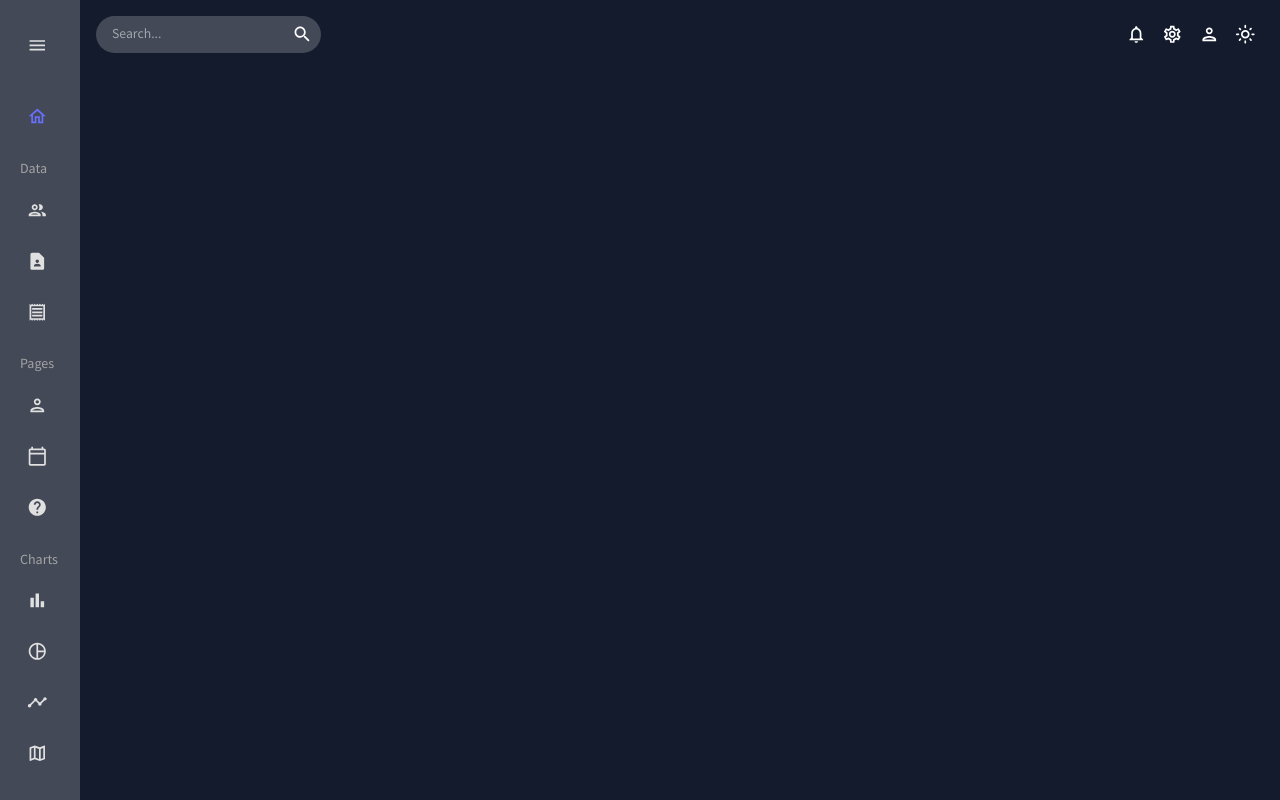
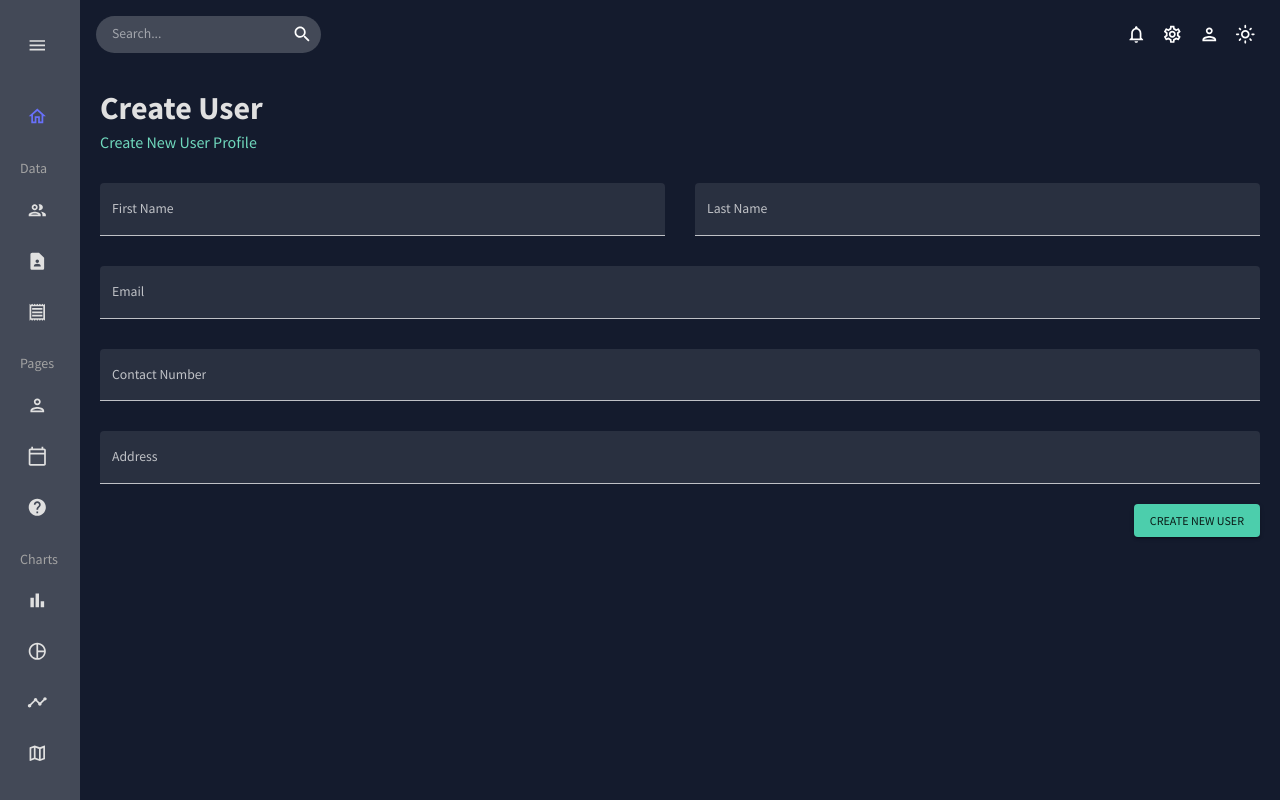
Before and after one commit to ArtisAdemi/AdminPannel, a React (Create React App) app in the folder view/: page /form in a window 1280 px wide. Built offline with nearby package versions, Linux system fonts and the light colour scheme.

Commit message:
Form Added without backend (submits on console.log)

```diff
--- a/view/src/App.js
+++ b/view/src/App.js
@@ -7,8 +7,8 @@
 import Team from './scenes/team';
 import Contacts from './scenes/contacts';
 import Invoices from './scenes/invoices';
+import Form from './scenes/form';
 // import Bar from './scenes/bar';
-// import Form from './scenes/form';
 // import Line from './scenes/line';
 // import Pie from './scenes/pie';
 // import FAQ from './scenes/faq';
@@ -32,7 +32,7 @@
           <Route path="/team" element={<Team />} />
           <Route path="/contacts" element={<Contacts />} />
           <Route path="/invoices" element={<Invoices />} />
-          {/* <Route path="/form" element={<Form />} /> */}
+          <Route path="/form" element={<Form />} />
           {/* <Route path="/bar" element={<Bar />} /> */}
           {/* <Route path="/pie" element={<Pie />} /> */}
           {/* <Route path="/line" element={<Line />} /> */}
--- /dev/null
+++ b/view/src/scenes/form/index.jsx
@@ -0,0 +1,131 @@
+import { Box, Button, TextField, useMediaQuery } from "@mui/material"
+import {Formik} from "formik";
+import * as yup from "yup"
+import Header from "../../components/Header";
+
+const Form = () => {
+
+    const initialValues ={
+        firstName: "",
+        lastName: "",
+        email: "",
+        contact: "",
+        address: "",
+    };
+
+    const phoneRegExp =
+    /^((\+[1-9]{1,4}[ -]?)|(\([0-9]{2,3}\)[ -]?)|([0-9]{2,4})[ -]?)*?[0-9]{3,4}[ -]?[0-9]{3,4}$/;
+
+
+    const userSchema = yup.object().shape(
+        {
+            firstName: yup.string().required("required"),
+            lastName: yup.string().required("required"),
+            email: yup.string().email("invalid email").required("required"),
+            contact: yup.string().matches(phoneRegExp,"Phone number is not valid").required("required"),
+            address: yup.string().required("required"),
+        }
+    );
+
+    const isNonMobile = useMediaQuery("(min-width:600px)")
+    const handleFormSubmit = (values) => {
+        console.log(values);
+    }
+  return (
+    <Box m="20px">
+        <Header title="Create User" subtitle="Create New User Profile" />
+        <Formik
+        onSubmit={handleFormSubmit}
+        initialValues = {initialValues}
+        validationSchema={userSchema}
+        >
+            {({values, errors, touched, handleBlur, handleChange, handleSubmit}) => (
+                <form onSubmit={handleSubmit}>
+                    <Box
+              display="grid"
+              gap="30px"
+              gridTemplateColumns="repeat(4, minmax(0, 1fr))"
+              sx={{
+                "& > div": { gridColumn: isNonMobile ? undefined : "span 4" },
+              }}
+            >
+<TextField
+                fullWidth
+                variant="filled"
+                type="text"
+                label="First Name"
+                onBlur={handleBlur}
+                onChange={handleChange}
+                value={values.firstName}
+                name="firstName"
+                error={!!touched.firstName && !!errors.firstName}
+                helperText={touched.firstName && errors.firstName}
+                sx={{ gridColumn: "span 2" }}
+              />
+              <TextField
+                fullWidth
+                variant="filled"
+                type="text"
+                label="Last Name"
+                onBlur={handleBlur}
+                onChange={handleChange}
+                value={values.lastName}
+                name="lastName"
+                error={!!touched.lastName && !!errors.lastName}
+                helperText={touched.lastName && errors.lastName}
+                sx={{ gridColumn: "span 2" }}
+              />
+              <TextField
+                fullWidth
+                variant="filled"
+                type="text"
+                label="Email"
+                onBlur={handleBlur}
+                onChange={handleChange}
+                value={values.email}
+                name="email"
+                error={!!touched.email && !!errors.email}
+                helperText={touched.email && errors.email}
+                sx={{ gridColumn: "span 4" }}
+              />
+              <TextField
+                fullWidth
+                variant="filled"
+                type="text"
+                label="Contact Number"
+                onBlur={handleBlur}
+                onChange={handleChange}
+                value={values.contact}
+                name="contact"
+                error={!!touched.contact && !!errors.contact}
+                helperText={touched.contact && errors.contact}
+                sx={{ gridColumn: "span 4" }}
+              />
+              <TextField
+                fullWidth
+                variant="filled"
+                type="text"
+                label="Address"
+                onBlur={handleBlur}
+                onChange={handleChange}
+                value={values.address1}
+                name="address"
+                error={!!touched.address1 && !!errors.address1}
+                helperText={touched.address1 && errors.address1}
+                sx={{ gridColumn: "span 4" }}
+              />
+
+                    </Box>
+                    <Box display="flex" justifyContent="end" mt="20px">
+              <Button type="submit" color="secondary" variant="contained">
+                Create New User
+              </Button>
+            </Box>
+                </form>
+            )}
+        </Formik>
+    </Box>
+  )
+}
+
+export default Form
```
